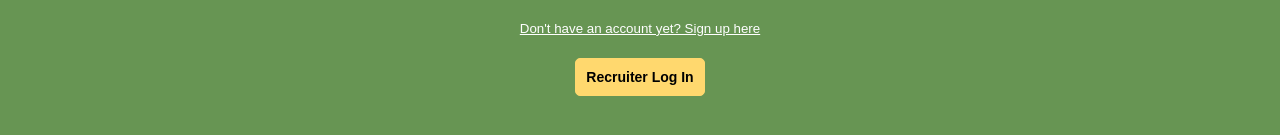
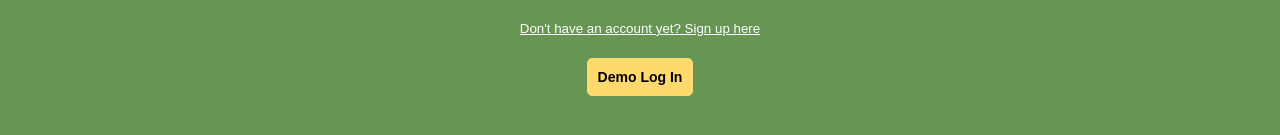
Before and after one commit to kathleenmerc/recipe-finder, a React (Create React App) app: page /login in a window 1280 px wide. Shown: the part 375-510 px from the top of the page. Built offline with nearby package versions, Linux system fonts and the light colour scheme; the HTML template or start-up script is replaced by a standard one.

Commit message:
change recruiter button to demo button, update handleDemoBtn function for demo log in

```diff
--- a/src/components/LogInForm/LogInForm.js
+++ b/src/components/LogInForm/LogInForm.js
@@ -33,15 +33,18 @@ export default function LogInForm(props) {
     const disable = password !== confirmPassword
 
 
-    const handleRecruiterBtn = (evt) => {
+    const handleDemoBtn = (evt) => {
         evt.preventDefault()
-        alert(
-        '▬▬▬▬▬▬▬▬▬ஜ۩۞۩ஜ▬▬▬▬▬▬▬▬▬\n'
-        + '\nHello and welcome to Recipe-Finder! Thank you for visiting.\n'
-        + '\nFeel free to use these log in credentials:\n'
-        + "\t Username: TestChef\n"
-        + '\t Password: recipefinder\n'
-        )
+        setUsername("demo")
+        setPassword("recipefinder")
+        setConfirmPassword("recipefinder")
+        // alert(
+        // '▬▬▬▬▬▬▬▬▬ஜ۩۞۩ஜ▬▬▬▬▬▬▬▬▬\n'
+        // + '\nHello and welcome to Recipe-Finder! Thank you for visiting.\n'
+        // + '\nFeel free to use these log in credentials:\n'
+        // + "\t Username: TestChef\n"
+        // + '\t Password: recipefinder\n'
+        // )
     }
 
     return (
@@ -72,7 +75,7 @@ export default function LogInForm(props) {
 
             <p className="error-message" disabled={disable}>{error}</p>
 
-            <button className={styles.recruiterBtn} onClick={handleRecruiterBtn}>Recruiter Log In</button>
+            <button className={styles.recruiterBtn} onClick={handleDemoBtn}>Demo Log In</button>
         </div >
 
     )
```
